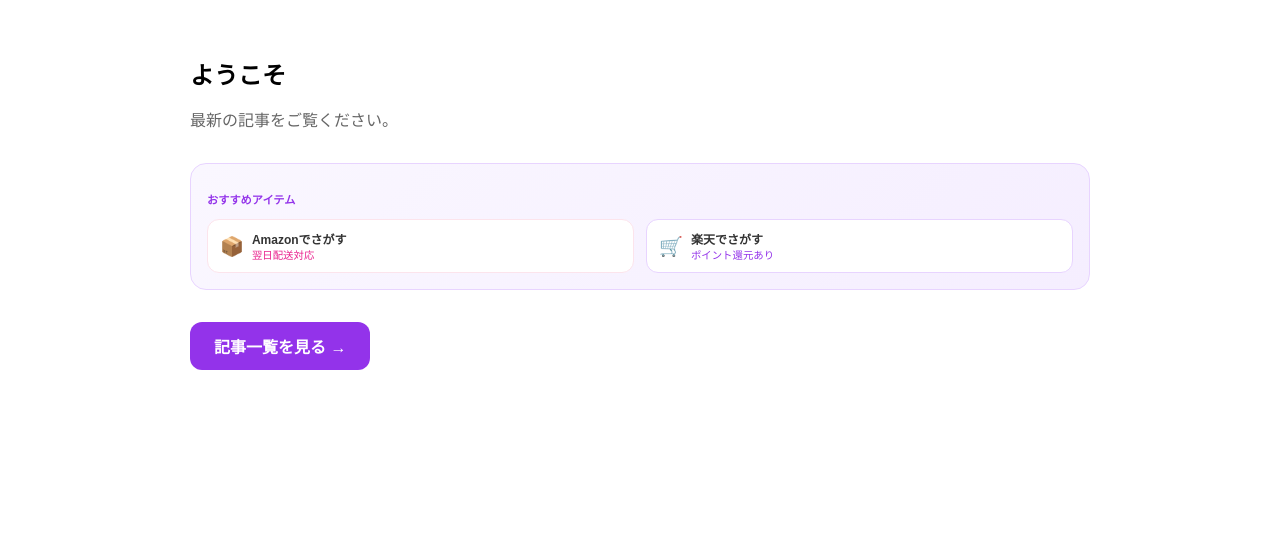
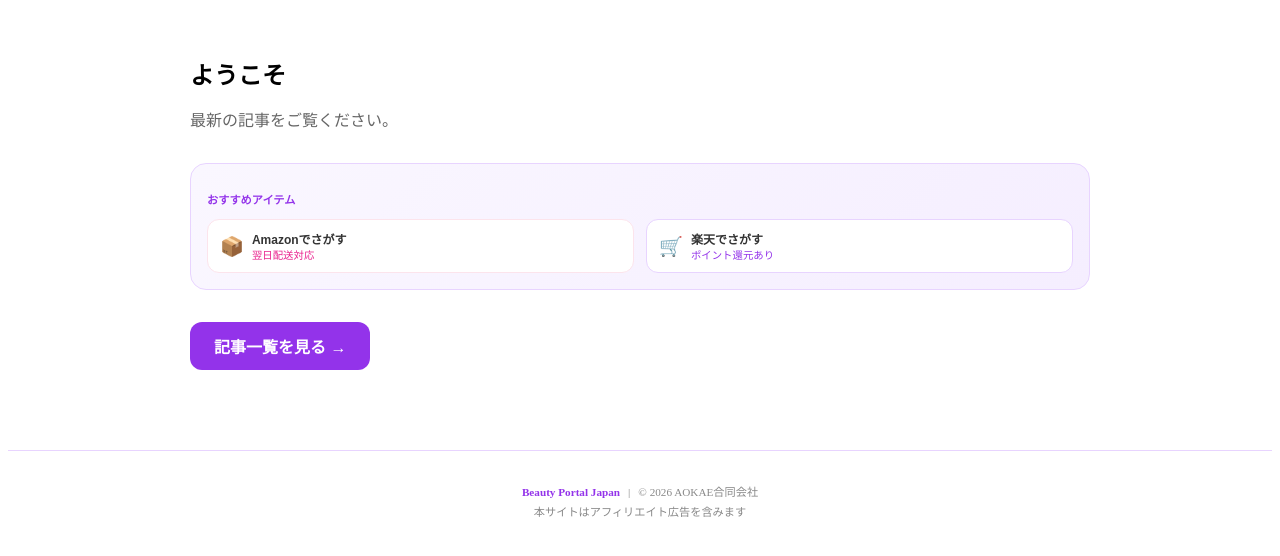
Before and after one commit to okuwabara07-gif/remote-work-jp, a Next.js app: page / in a window 1280 px wide. Shown: the top 556 px of the page. Built offline with nearby package versions, Linux system fonts and the light colour scheme.

Commit message:
feat: フッターにbeauty-portal-jpリンク追加

```diff
--- a/app/layout.tsx
+++ b/app/layout.tsx
@@ -28,7 +28,16 @@ export default function RootLayout({ children }: { children: React.ReactNode })
         <script dangerouslySetInnerHTML={{__html:`window.dataLayer=window.dataLayer||[];function gtag(){dataLayer.push(arguments);}gtag('js',new Date());gtag('config','G-SVQXY5C3PW');`}} />
         <script type="application/ld+json" dangerouslySetInnerHTML={{__html:`{"@context": "https://schema.org", "@type": "WebSite", "name": "リモートワーク", "description": "リモートワーク・在宅勤務情報", "url": "https://remote-work-jp.vercel.app", "publisher": {"@type": "Organization", "name": "AOKAE合同会社", "url": "https://colorpass-web.vercel.app"}, "potentialAction": {"@type": "SearchAction", "target": "https://remote-work-jp.vercel.app/blog/{search_term_string}", "query-input": "required name=search_term_string"}}`}} />
       </head>
-      <body>{children}</body>
+      <body>{children}
+      <footer style={{textAlign:'center',padding:'2rem 1rem',marginTop:'3rem',borderTop:'1px solid #e8d4ff',fontSize:'0.7rem',color:'#888'}}>
+        <a href="https://beauty-portal-jp.vercel.app" style={{color:'#9333ea',textDecoration:'none',fontWeight:600}}>
+          Beauty Portal Japan
+        </a>
+        <span style={{margin:'0 8px'}}>|</span>
+        <span>© 2026 AOKAE合同会社</span>
+        <p style={{marginTop:'4px'}}>本サイトはアフィリエイト広告を含みます</p>
+      </footer>
+      </body>
     </html>
   )
 }
```
